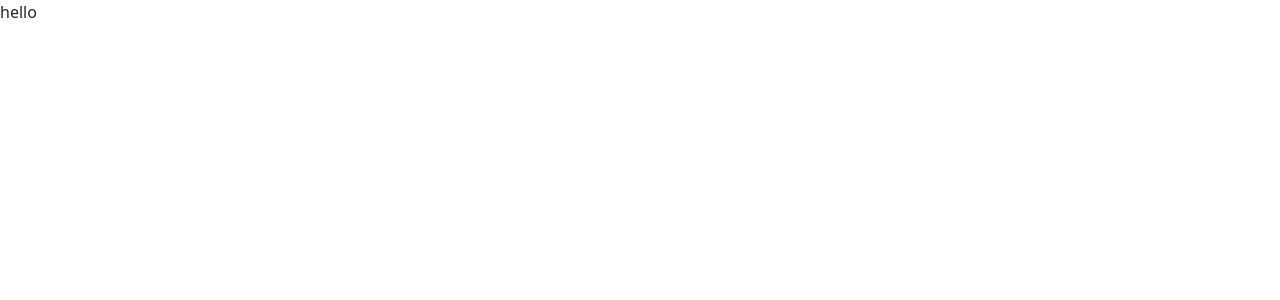
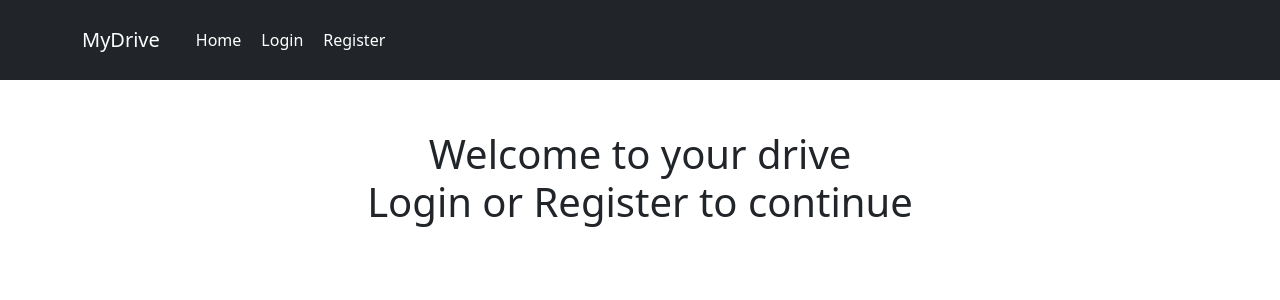
Before and after one commit to kewalb/s3-react, a React (Create React App) app: page / in a window 1280 px wide. Shown: the top 300 px of the page. Built offline with nearby package versions, Linux system fonts and the light colour scheme.

Commit message:
added home page

```diff
--- a/src/App.js
+++ b/src/App.js
@@ -9,6 +9,7 @@ import Login from './screens/login';
 import Drive from './screens/drive';
 import Register from './screens/register';
 import Logout from './components/logout';
+import Home from './screens/home';
 
 
 
@@ -18,7 +19,7 @@ function App() {
       <Switch>
 
       <Route path="/" exact>
-            hello
+            <Home/>
           </Route>
           <Route path="/login">
             <Login/>
--- /dev/null
+++ b/src/screens/home.js
@@ -0,0 +1,15 @@
+import Header from "../components/header";
+
+function Home(){
+    return(
+        <div className="Login">
+            <Header/>
+            <h1 style={{textAlign: "center", margin:50}}>
+                Welcome to your drive<br/>
+                Login or Register to continue
+            </h1>
+        </div>
+    )
+}
+
+export default Home;
```
